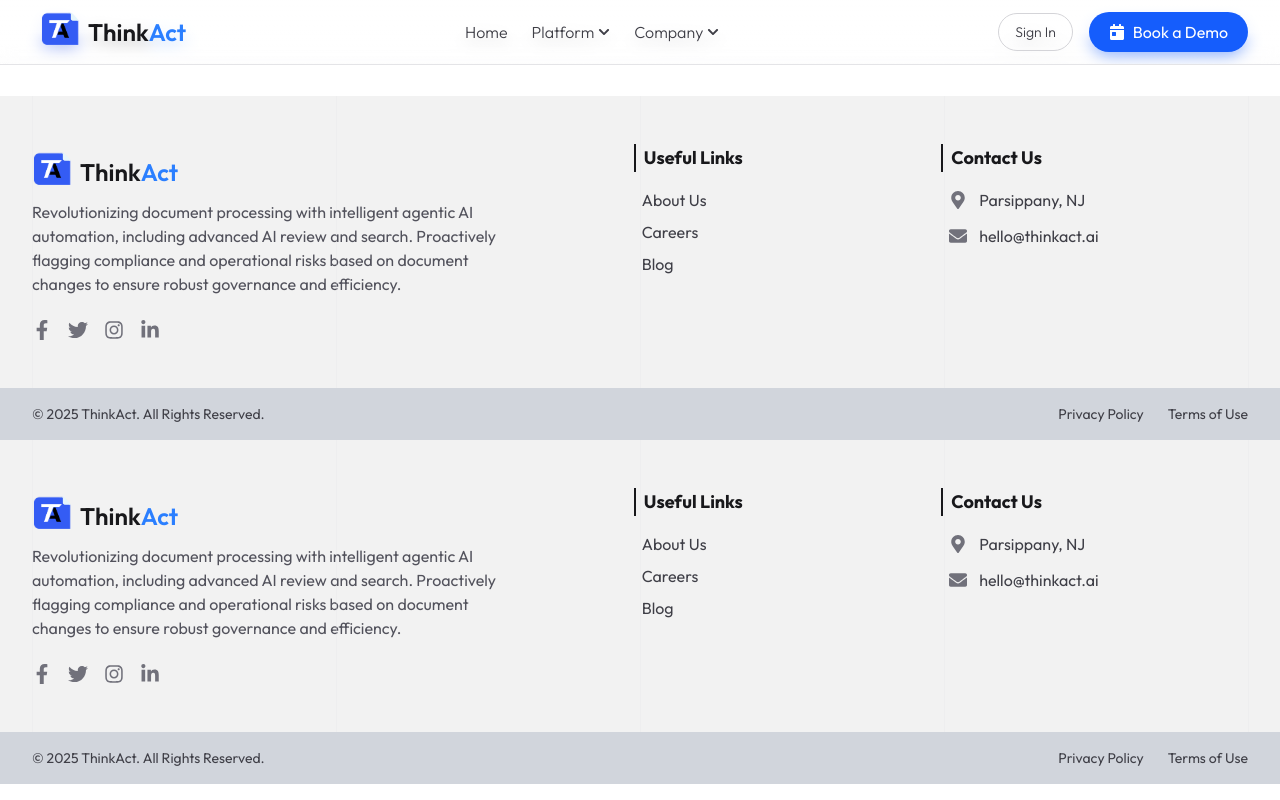
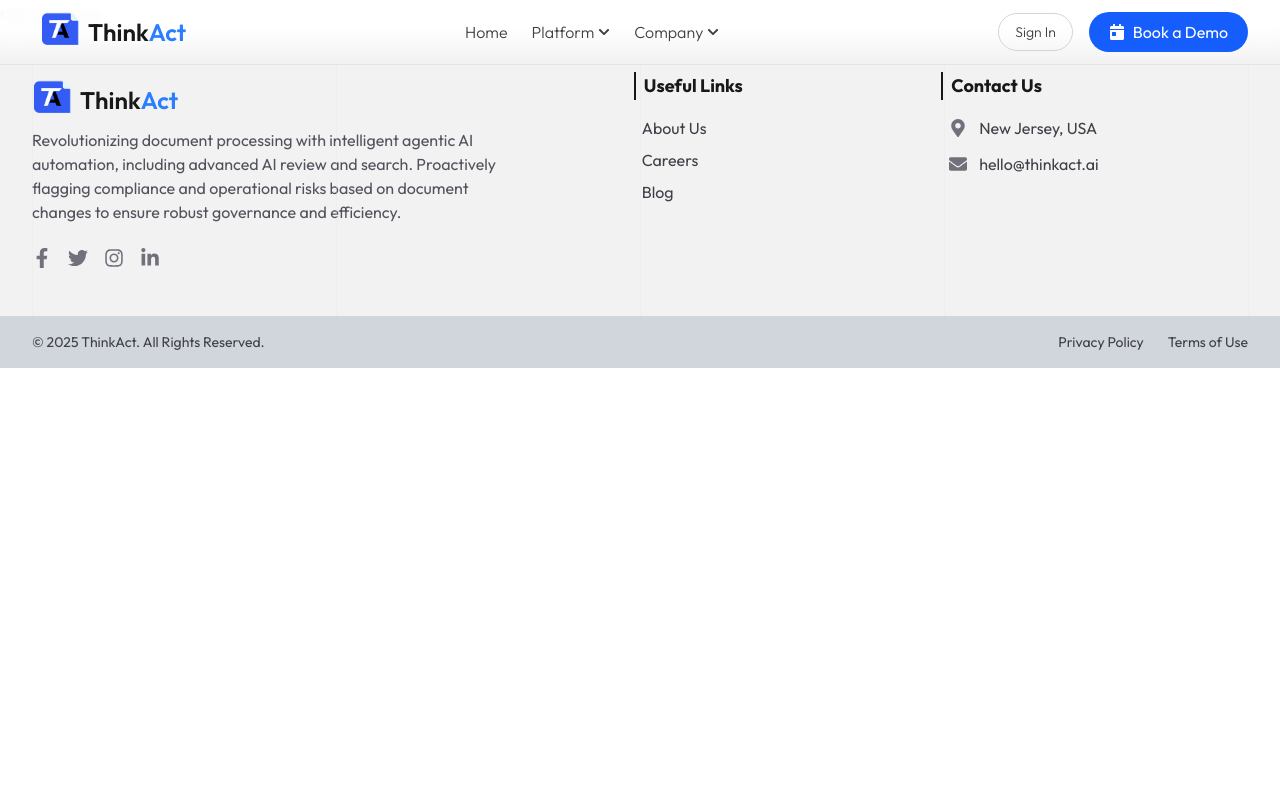
Before and after one commit to nirmitsaini1024/thinkact-website, a Next.js app: page /agents/riskmind in a window 1280 px wide. Built offline with nearby package versions, Linux system fonts and the light colour scheme.

Commit message:
build error

```diff
--- a/src/app/about-us/page.jsx
+++ b/src/app/about-us/page.jsx
@@ -531,7 +531,7 @@ export default function AboutUs() {
                     <h3 className="text-2xl font-bold text-gray-900 mb-2">Christopher Gallo</h3>
                     <p className="text-blue-600 font-semibold mb-4">Chief Sales Officer</p>
                     <p className="text-gray-600 leading-relaxed flex-grow">
-                      Christopher Gallo is a dynamic sales leader renowned for his ability to drive extraordinary results, having originated and managed billions of dollars in sales throughout his career. With over two decades of experience, he has consistently demonstrated an exceptional talent for building high-performing teams, optimizing complex workflows, and delivering outstanding value to clients and partners alike. Christopher’s strategic vision and commitment to operational excellence have positioned him as a trusted advisor and innovator in the field of sales leadership. His approach is defined by a deep understanding of customer needs, a relentless focus on efficiency, and a passion for leveraging technology to achieve scalable growth. Based in New Jersey, Christopher balances his professional achievements with a strong dedication to family and personal well-being.
+                      Christopher Gallo is a results-driven sales executive with a proven track record of originating and managing billions of dollars in sales, particularly within the mortgage and financial services sector. Over the course of more than 20 years, he has consistently built and led high-performing teams, streamlined complex processes, and delivered exceptional value to clients and business partners. Known for his strategic mindset and commitment to operational excellence, Christopher has earned a reputation as a trusted advisor and forward-thinking leader in sales. His success is rooted in a deep understanding of customer needs, a relentless pursuit of efficiency, and a passion for using technology to drive scalable growth. Based in New Jersey, he balances his career with a strong commitment to family and personal well-being
                     </p>
                   </div>
                 </div>
--- a/src/app/agents/riskmind/page.jsx
+++ b/src/app/agents/riskmind/page.jsx
@@ -1,42 +1,12 @@
 "use client";
 
-import Footer from "@/components/Footer";
 // import RiskMind from "@/components/Home/RiskMind";
-import Navbar from "@/components/Navbar";
 import React, { useLayoutEffect, useState } from "react";
 
 const Page = () => {
-  const [isRibbonClosed, setIsRibbonClonsed] = useState(false);
-
-  useLayoutEffect(() => {
-    const ribbonClosed = localStorage.getItem("ribbon");
-    setIsRibbonClonsed(ribbonClosed);
-  }, []);
-
   return (
     <>
-      <Navbar />
-      <div
-        className={`max-w-7xl mx-auto px-4 sm:px-6 lg:px-8 ${isRibbonClosed ? "pt-16" : "pt-24"} overflow-hidden`}
-      >
-      </div>
-      {/* <section className="w-full px-4 py-5 mx-auto max-w-7xl grid grid-cols-1 lg:grid-cols-2 gap-12 items-start">
-          <div className="space-y-4">
-            <h2 className="text-2xl font-bold border-l-2 border-gray-900 pl-2 text-primary">
-              (White Paper....)
-            </h2>
-            <p className="text-lg text-gray-600">
-              Para 1
-            </p>
-            <p className="text-lg text-gray-600">
-              Para 2
-            </p>
-            <p className="text-lg text-gray-600">
-              Para 3
-            </p>
-          </div>
-        </section>  */}
-      <Footer />
+      risk mind page
     </>
   );
 };
--- a/src/components/AccordionItem.tsx
+++ b/src/components/AccordionItem.tsx
@@ -113,7 +113,7 @@ const AccordionItem: React.FC<AccordionItemProps> = ({
         <div className="flex items-center">
           {item.icon && (
             <span className="mr-2 text-zinc-500">
-              {React.cloneElement(item.icon as React.ReactElement, {
+              {React.cloneElement(item.icon as React.ReactElement<{ className?: string }>, {
                 className: 'w-4 h-4',
               })}
             </span>
--- a/src/components/Footer.tsx
+++ b/src/components/Footer.tsx
@@ -111,7 +111,7 @@ const Footer: FC = () => {
                       className="shrink-0 text-zinc-500"
                     />
                     <p className="hover:text-primary transition">
-                      Parsippany, NJ
+                      New Jersey, USA
                     </p>
                   </li>
                   <li className="flex items-center space-x-3">
--- a/src/components/Navbar.tsx
+++ b/src/components/Navbar.tsx
@@ -127,7 +127,7 @@ const Navbar: React.FC = () => {
             >
               {child.icon && (
                 <span className="mr-2 text-zinc-500">
-                  {React.cloneElement(child.icon as React.ReactElement, {
+                  {React.cloneElement(child.icon as React.ReactElement<{ className?: string }>, {
                     className: 'w-4 h-4',
                   })}
                 </span>
@@ -163,7 +163,7 @@ const Navbar: React.FC = () => {
               >
                 <div className="flex items-center">
                   <span className="mr-2 text-zinc-500">
-                    {React.cloneElement(item.icon as React.ReactElement, {
+                    {React.cloneElement(item.icon as React.ReactElement<{ className?: string }>, {
                       className: 'w-4 h-4',
                     })}
                   </span>{' '}
```
